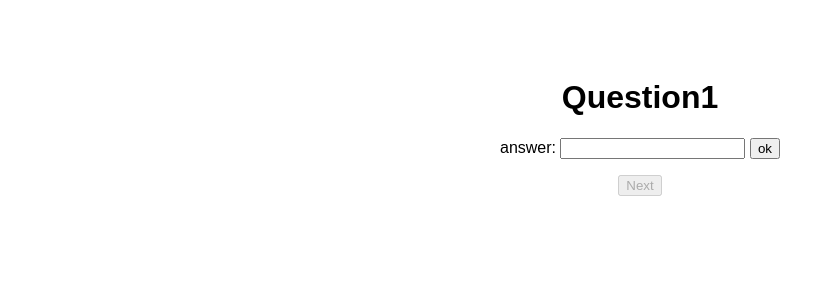
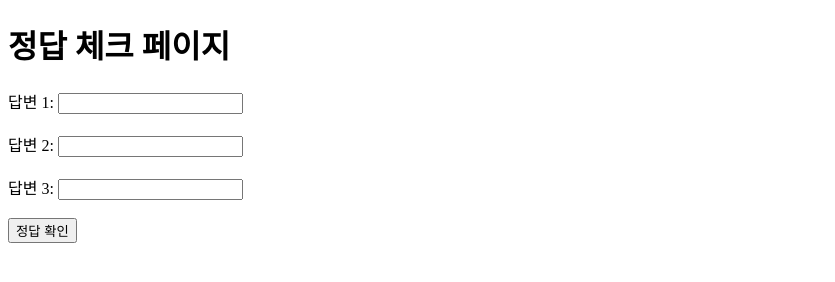
Before and after one commit to jaechu1225/school-present, a plain HTML site: page index.html in a window 1280 px wide. Shown: the whole page, without its empty margins (0-835 px from the left). Drawn offline with Linux system fonts and the light colour scheme.

Commit message:
Update index.html

```diff
--- a/index.html
+++ b/index.html
@@ -3,44 +3,42 @@
 <head>
     <meta charset="UTF-8">
     <meta name="viewport" content="width=device-width, initial-scale=1.0">
-    <title>Main</title>
-    <style>
-        body {
-            font-family: 'Arial', sans-serif;
-            text-align: center;
-            padding: 50px;
-        }
-    </style>
-</head>
-<body>
+    <title>정답 체크 페이지</title>
+    <script>
+        function checkAnswers() {
+            // 사용자가 입력한 답변 가져오기
+            var answer1 = document.getElementById('answer1').value.trim().toLowerCase();
+            var answer2 = document.getElementById('answer2').value.trim().toLowerCase();
+            var answer3 = document.getElementById('answer3').value.trim().toLowerCase();
 
-    <h1>Question1</h1>
+            // 정답과 비교
+            var correctAnswer1 = "정답1";
+            var correctAnswer2 = "정답2";
+            var correctAnswer3 = "정답3";
 
-    <form id="inputForm">
-        <label for="userInput">answer:</label>
-        <input type="text" id="userInput" name="userInput">
-        <button type="button" onclick="processInput()">ok</button>
-    </form>
+            var resultElement = document.getElementById('result');
 
-    <div id="outputArea">
-        <p id="outputResult"></p>
-    </div>
-    <button type="button" id="nextPageButton" disabled>Next</button>
-
-    <script>
-        function processInput() {
-            var userInput = document.getElementById("userInput").value;
-            var outputResult = document.getElementById("outputResult");
-
-            if (userInput === "4") {
-                outputResult.innerHTML = "";
-                nextPageButton.disabled = false;
+            if (answer1 === correctAnswer1 && answer2 === correctAnswer2 && answer3 === correctAnswer3) {
+                resultElement.textContent = "정답입니다!";
             } else {
-                outputResult.innerHTML = "incorrect";
-                nextPageButton.disabled = true;
+                resultElement.textContent = "틀렸습니다. 다시 시도해보세요.";
             }
         }
     </script>
+</head>
+<body>
+    <h1>정답 체크 페이지</h1>
+    <label for="answer1">답변 1:</label>
+    <input type="text" id="answer1"><br><br>
 
+    <label for="answer2">답변 2:</label>
+    <input type="text" id="answer2"><br><br>
+
+    <label for="answer3">답변 3:</label>
+    <input type="text" id="answer3"><br><br>
+
+    <button onclick="checkAnswers()">정답 확인</button>
+
+    <p id="result"></p>
 </body>
 </html>
```
